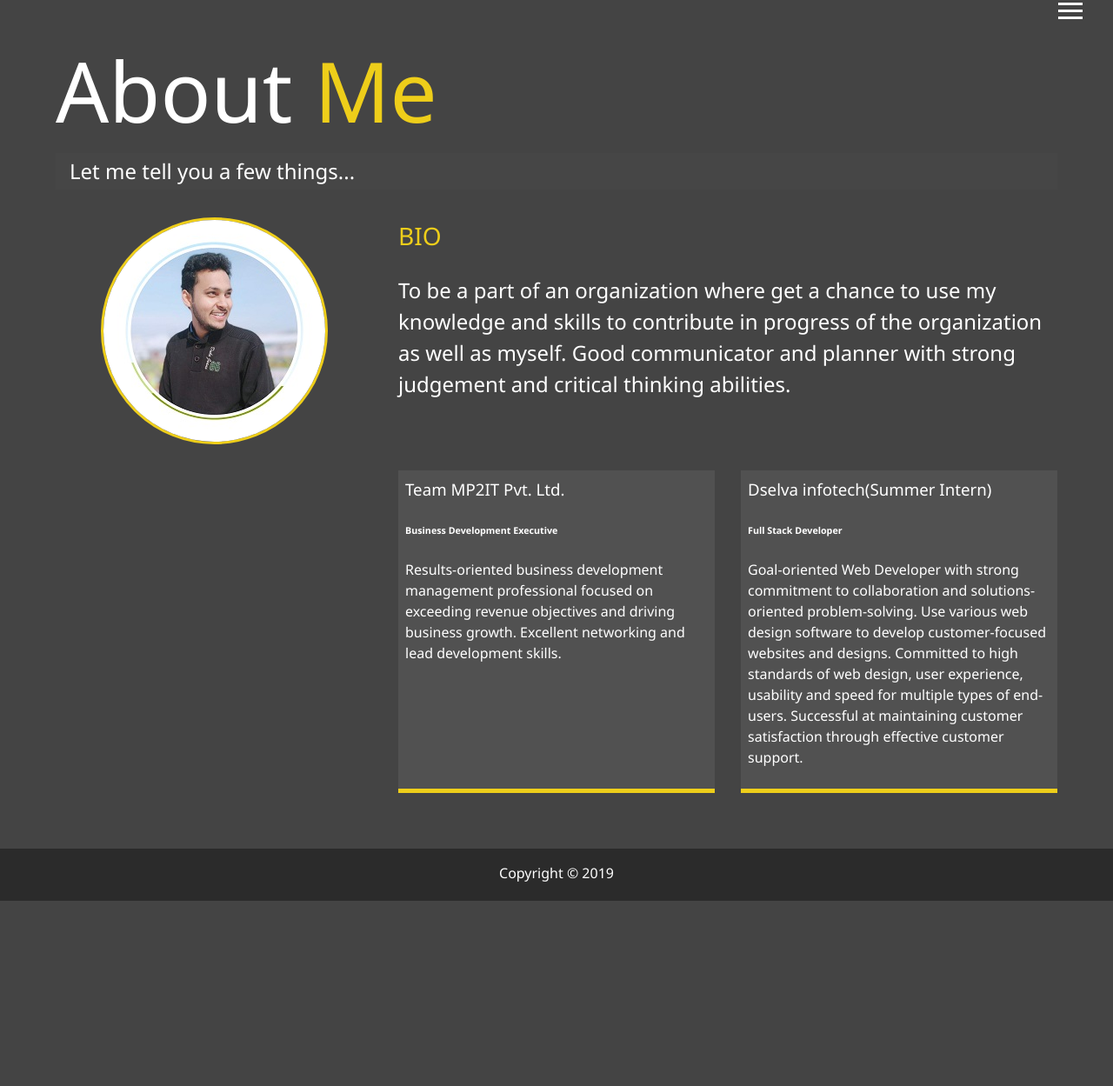
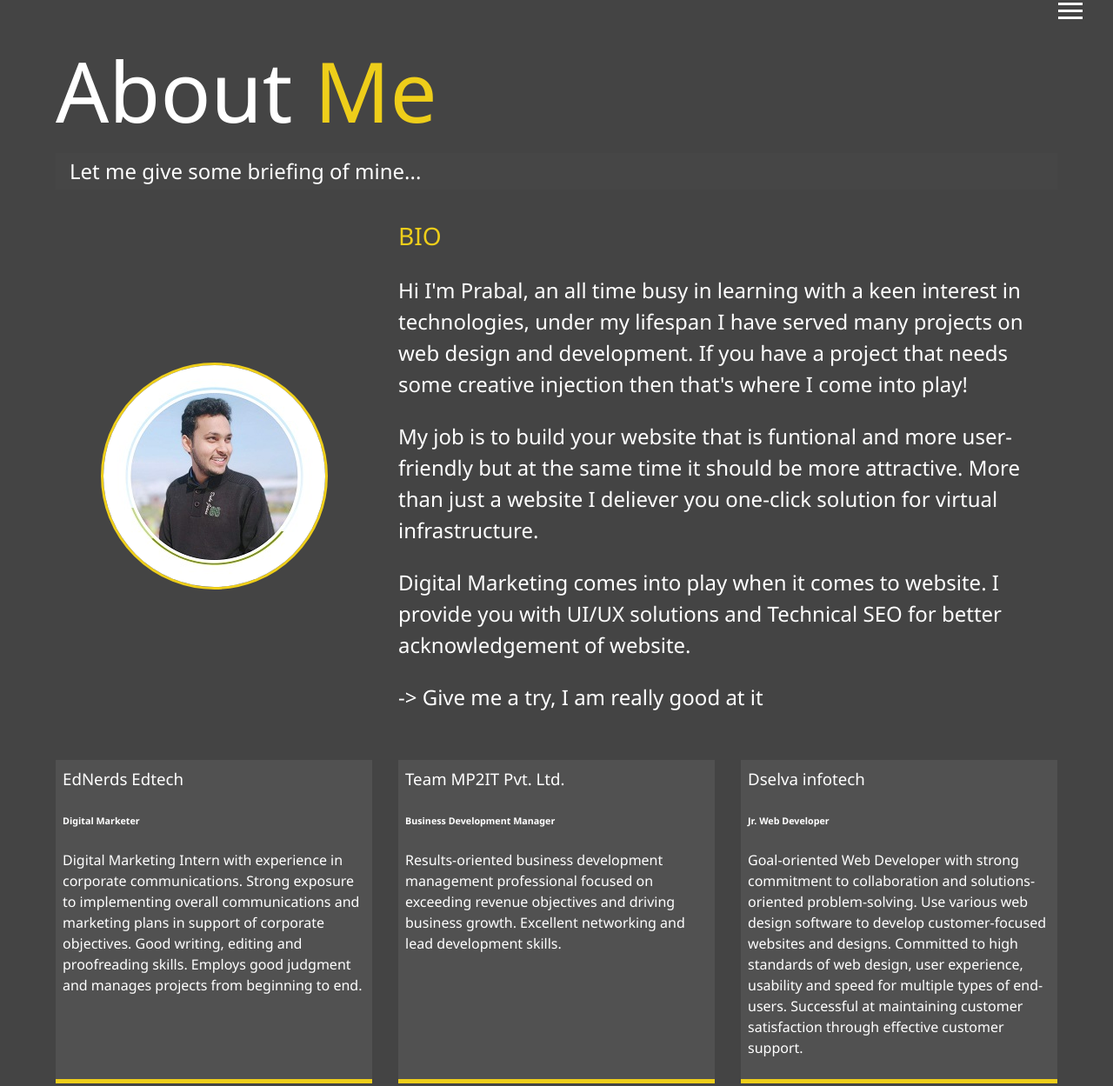
Before and after one commit to prabal-chauhan/my_portfolio, a website: page about.html in a window 1280 px wide. Shown: the part 32-1281 px from the top of the page at 87% size. Before the commit the page ends 1068 px from the top, so only its background shows below. Drawn offline with Linux system fonts and the light colour scheme.

Commit message:
Update about.html

```diff
--- a/about.html
+++ b/about.html
@@ -32,17 +32,22 @@
         </li>
         <li class="nav-item current">
           <a href="about.html" class="nav-link">
-            About Me
+            Who am I?
           </a>
         </li>
         <li class="nav-item">
           <a href="work.html" class="nav-link">
-            Projects
+            My Accomplishments!
+          </a>
+        </li>
+         <li class="nav-item">
+          <a href="https://drive.google.com/file/d/1dimfW-RxD3hYT-Oe7CWeL3HxI1BFlCVP/view?usp=sharing" class="nav-link">
+            My Resume:-)
           </a>
         </li>
         <li class="nav-item">
           <a href="contact.html" class="nav-link">
-            Contact Me
+            Let's Connect
           </a>
         </li>
       </ul>
@@ -55,31 +60,34 @@
       <span class="text-secondary">Me</span>
     </h1>
     <h2 class="sm-heading">
-      Let me tell you a few things...
+      Let me give some briefing of mine...
     </h2>
     <div class="about-info">
       <img src="img\MI.jpg" alt="Prabal Chauhan" class="bio-image">
 
       <div class="bio">
         <h3 class="text-secondary">BIO</h3>
-        <p>To be a part of an organization where get a chance to use my knowledge and skills to contribute in progress of the organization as well as myself. Good communicator and planner with strong judgement and critical thinking abilities.</p>
+        <p>Hi I'm Prabal, an all time busy in learning with a keen interest in technologies, under my lifespan I have served many projects on web design and development. If you have a project that needs some creative injection then that's where I come into play!</p>
+        <p>My job is to build your website that is funtional and more user-friendly but at the same time it should be more attractive. More than just a website I deliever you one-click solution for virtual infrastructure.</p>
+        <p>Digital Marketing comes into play when it comes to website. I provide you with UI/UX solutions and Technical SEO for better acknowledgement of website.</p>
+        <p>-> Give me a try, I am really good at it</p>
       </div>
 
-      <!--<div class="job job-1">
-        <h3>Dselva infotech(Summer Intern)</h3>
-        <h6>Full Stack Developer</h6>
-        <p>Goal-oriented Web Developer with strong commitment to collaboration and solutions-oriented problem-solving. Use various web design software to develop customer-focused websites and designs. Committed to high standards of web design, user experience, usability and speed for multiple types of end-users. Successful at maintaining customer satisfaction through effective customer support.</p>
-      </div>-->
+      <div class="job job-1">
+        <h3>EdNerds Edtech</h3>
+        <h6>Digital Marketer</h6>
+        <p>Digital Marketing Intern with experience in corporate communications. Strong exposure to implementing overall communications and marketing plans in support of corporate objectives. Good writing, editing and proofreading skills. Employs good judgment and manages projects from beginning to end.</p>
+      </div>
 
       <div class="job job-2">
         <h3>Team MP2IT Pvt. Ltd.</h3>
-        <h6>Business Development Executive</h6>
+        <h6>Business Development Manager</h6>
         <p>Results-oriented business development management professional focused on exceeding revenue objectives and driving business growth. Excellent networking and lead development skills.</p>
       </div>
 
        <div class="job job-3">
-        <h3>Dselva infotech(Summer Intern)</h3>
-        <h6>Full Stack Developer</h6>
+        <h3>Dselva infotech</h3>
+        <h6>Jr. Web Developer</h6>
         <p>Goal-oriented Web Developer with strong commitment to collaboration and solutions-oriented problem-solving. Use various web design software to develop customer-focused websites and designs. Committed to high standards of web design, user experience, usability and speed for multiple types of end-users. Successful at maintaining customer satisfaction through effective customer support.</p>
       </div>
 
```
